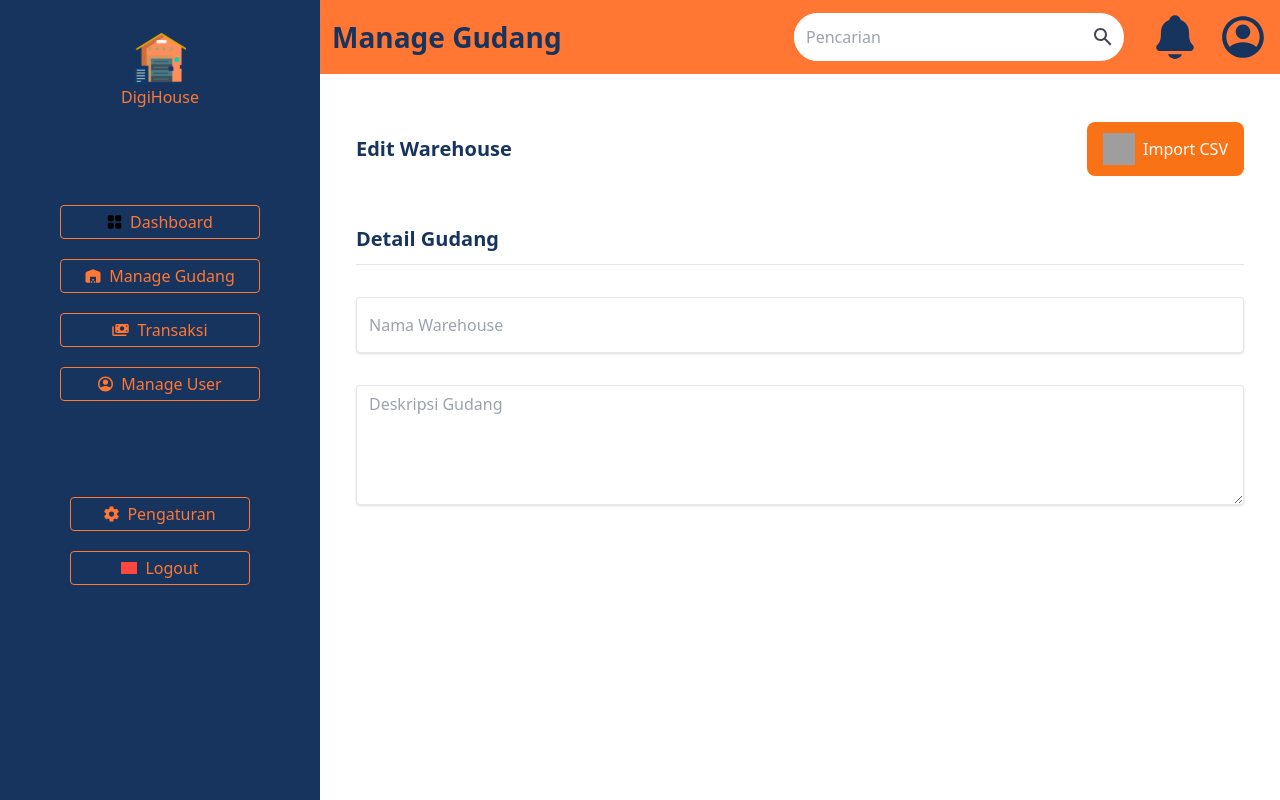
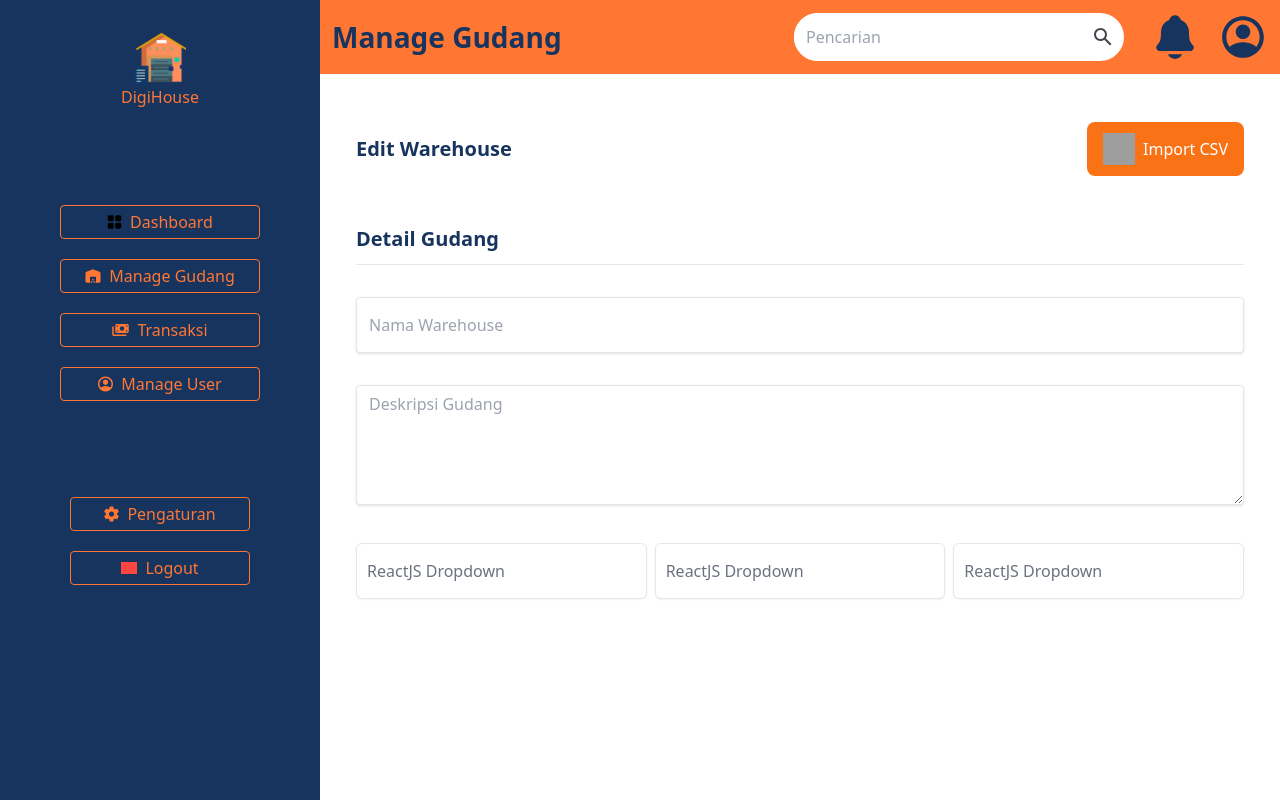
Before and after one commit to Capstone-Tim-12/warehouse-managament-system-fe, a React (Vite) app: page /admin/edit-warehouse in a window 1280 px wide. Built offline with nearby package versions, Linux system fonts and the light colour scheme; grey boxes are pictures that could not be loaded.

Commit message:
layout dropdown alamat

```diff
--- a/src/components/admin-edit-warehouse/DetailGudang.jsx
+++ b/src/components/admin-edit-warehouse/DetailGudang.jsx
@@ -1,4 +1,5 @@
 import React from "react";
+import IconDropdown from '../../assets/icons-dropdown.svg';
 
 const DetailGudang = () => {
 
@@ -6,10 +7,39 @@ const DetailGudang = () => {
     return (
       <form className="">
         <div className="mt-8 mb-8">
-            <input className="shadow appearance-none border rounded w-full h-[56px] py-2 px-3  font text-[#2C2C2E] leading-tight focus:outline-none focus:shadow-outline" id="username" type="text" placeholder="Nama Warehouse" />
+          <input
+            className="shadow appearance-none border rounded w-full h-[56px] py-2 px-3  font text-[#2C2C2E] leading-tight focus:outline-none focus:shadow-outline"
+            id="username"
+            type="text"
+            placeholder="Nama Warehouse"
+          />
         </div>
         <div className="mt-8 mb-8">
-            <textarea className="shadow appearance-none border rounded w-full h-[120px] py-2 px-3 text-gray-700 leading-tight focus:outline-none focus:shadow-outline" id="description" placeholder="Deskripsi Gudang"></textarea>
+          <textarea
+            className="shadow appearance-none border rounded w-full h-[120px] py-2 px-3 text-gray-700 leading-tight focus:outline-none focus:shadow-outline"
+            id="description"
+            placeholder="Deskripsi Gudang"
+          ></textarea>
+        </div>
+        <div className="grid grid-cols-3 grid-rows-1 gap-[8px] items-center justify-center w-full">
+            <select className="w-full h-[56px] p-2.5 text-gray-500 bg-white border rounded-md shadow-sm outline-none appearance-none">
+                <option>ReactJS Dropdown</option>
+                <option>Laravel 9 with React</option>
+                <option>React with Tailwind CSS</option>
+                <option>React With Headless UI</option>
+            </select>
+            <select className="w-full h-[56px] p-2.5 text-gray-500 bg-white border rounded-md shadow-sm outline-none appearance-none">
+                <option>ReactJS Dropdown</option>
+                <option>Laravel 9 with React</option>
+                <option>React with Tailwind CSS</option>
+                <option>React With Headless UI</option>
+            </select>
+            <select className="w-full h-[56px] p-2.5 text-gray-500 bg-white border rounded-md shadow-sm outline-none appearance-none">
+                <option>ReactJS Dropdown</option>
+                <option>Laravel 9 with React</option>
+                <option>React with Tailwind CSS</option>
+                <option>React With Headless UI</option>
+            </select>
         </div>
       </form>
     );
```
Also changed, not shown: src/assets/Icons-dropdown.svg (added). Lines whose indentation alone changed are shown as unchanged.
